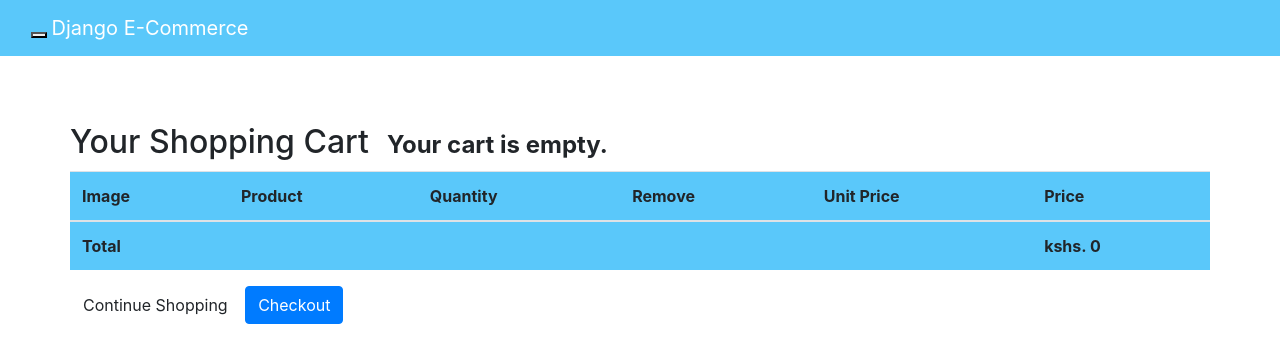
After one commit to mohiuddin06617/django_ecommerce, a Django app: page /cart/ in a window 1280 px wide. The commit adds this page. Shown: the top 363 px of the page. Run offline with Django 3.2, Linux system fonts and the light colour scheme; some libraries are stand-ins or nearby versions.

Commit message:
Can Add product to cart from details page. Also can update the amount

```diff
--- a/cart/cart.py
+++ b/cart/cart.py
@@ -12,7 +12,7 @@ class Cart(object):
         self.cart = cart
 
     def add(self, product, quantity=1, update_quantity=False):
-        product_id = str(product.id)  # Converting string because Django uses json to serialize session
+        product_id = str(product.id)
         if product_id not in self.cart:
             self.cart[product_id] = {'quantity': 0, 'price': str(product.price)}
         if update_quantity:
--- a/cart/forms.py
+++ b/cart/forms.py
@@ -1,8 +1,9 @@
 from django import forms
+
 
 PRODUCT_QUANTITY_CHOICES = [(i, str(i)) for i in range(1, 26)]
 
 
 class CartAddProductForm(forms.Form):
     quantity = forms.TypedChoiceField(choices=PRODUCT_QUANTITY_CHOICES, coerce=int)
-    update = forms.BooleanField(required=True, initial=False, widget=forms.HiddenInput)
+    update = forms.BooleanField(required=False, initial=False, widget=forms.HiddenInput)
--- /dev/null
+++ b/cart/templates/cart/detail.html
@@ -0,0 +1,76 @@
+{% extends 'shop/base.html' %}
+{% load static %}
+{% block title %}
+    Your Shopping Cart
+{% endblock %}
+
+
+{% block content %}
+    <div class="container">
+        <div class="row" style="margin-top: 6%">
+            <h2>Your Shopping Cart
+                <span class="badge pull-right">
+                {% with totail_items=cart|length %}
+                    {% if cart|length > 0 %}
+                        My Shopping Order:
+                        <a href="{% url "cart:cart_detail" %}" style="color: #ffffff">
+                            {{ totail_items }} item {{ totail_items|pluralize }}, Kshs. {{ cart.get_total_price }}
+                        </a>
+                    {% else %}
+                        Your cart is empty.
+                    {% endif %}
+                {% endwith %}
+            </span>
+            </h2>
+            <table class="table table-striped table-hover">
+                <thead style="background-color: #5AC8FA">
+                <tr>
+                    <th>Image</th>
+                    <th>Product</th>
+                    <th>Quantity</th>
+                    <th>Remove</th>
+                    <th>Unit Price</th>
+                    <th>Price</th>
+                </tr>
+                </thead>
+                <tbody>
+                {% for item in cart %}
+                    {% with product=item.product %}
+                        <tr>
+                            <td>
+                                <a href="{{ product.get__absolute_url }}">
+                                    <img src="{% if product.image %} {{ product.image.url }} {% else %} {% static 'img/default.jpg' %} {% endif %}"
+                                         alt="..." style="height: 130px; width: auto">
+                                </a>
+                            </td>
+                            <td>{{ product.name }}</td>
+                            <td>
+                                <form action="{% url "cart:cart_add" product.id %}" method="post">
+                                    {% csrf_token %}
+                                    {{ item.update_quantity_form.quantity }}
+                                    {{ item.update_quantity_form.update }}
+                                    <input type="submit" value="Update" class="btn btn-info">
+                                </form>
+                            </td>
+                            <td>
+                                <a href="{% url "cart:cart_remove" product.id %}">Remove</a>
+                            </td>
+                            <td>kshs. {{ item.price }}</td>
+                            <td>kshs. {{ item.total_price }}</td>
+                        </tr>
+                    {% endwith %}
+                {% endfor %}
+                <tr style="background-color: #5AC8FA">
+                    <td><b>Total</b></td>
+                    <td colspan="4"></td>
+                    <td colspan="num"><b>kshs. {{ cart.get_total_price }}</b></td>
+                </tr>
+                </tbody>
+            </table>
+            <p class="text-right">
+                <a href="{% url "shop:product_list" %}" class="btn btn-default">Continue Shopping</a>
+                <a href="" class="btn btn-primary">Checkout</a>
+            </p>
+        </div>
+    </div>
+{% endblock %}
--- a/cart/views.py
+++ b/cart/views.py
@@ -1,4 +1,4 @@
-from django.shortcuts import render, get_object_or_404, redirect
+from django.shortcuts import render, redirect, get_object_or_404
 from django.views.decorators.http import require_POST
 from shop.models import Product
 from .cart import Cart
@@ -7,7 +7,7 @@ from .forms import CartAddProductForm
 
 @require_POST
 def cart_add(request, product_id):
-    cart = Cart(request)
+    cart = Cart(request)  # create a new cart object passing it the request object
     product = get_object_or_404(Product, id=product_id)
     form = CartAddProductForm(request.POST)
     if form.is_valid():
--- a/shop/views.py
+++ b/shop/views.py
@@ -1,4 +1,6 @@
 from django.shortcuts import render, get_object_or_404
+
+from cart.forms import CartAddProductForm
 from .models import Category, Product
 
 
@@ -19,7 +21,9 @@ def product_list(request, category_slug=None):
 
 def product_detail(request, id, slug):
     product = get_object_or_404(Product, id=id, slug=slug, available=True)
+    cart_product_form = CartAddProductForm()
     context = {
-        'product': product
+        'product': product,
+        'cart_product_form': cart_product_form,
     }
     return render(request, 'shop/product/detail.html', context)
```
Also changed, not shown: shop/templates/shop/product/detail.html (+10 -3 lines), db.sqlite3.
